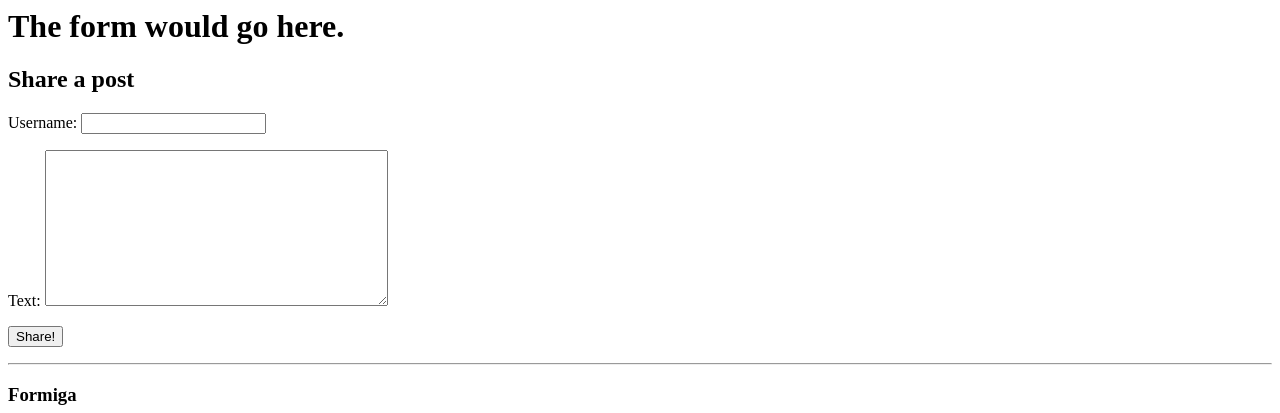
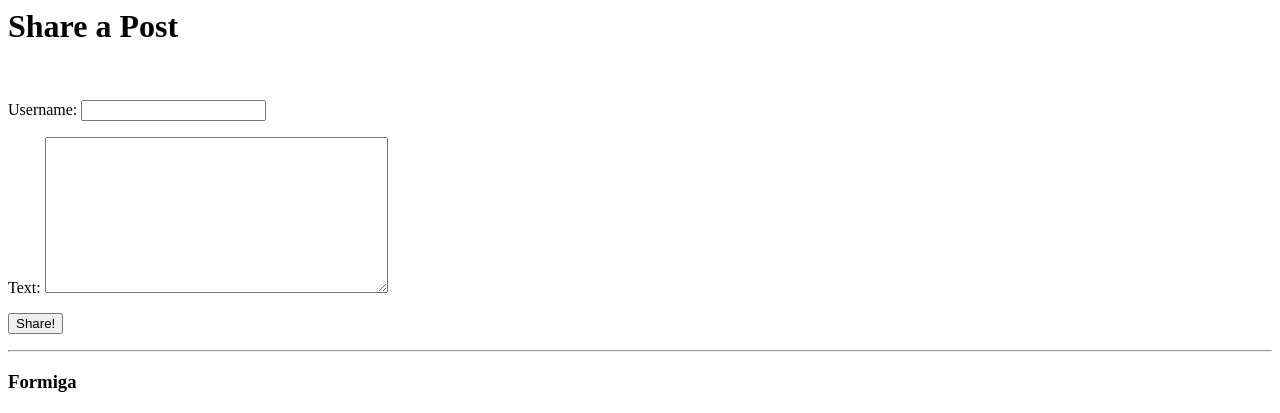
Before and after one commit to CajucomW/blogForm, a Django app: page / in a window 1280 px wide. Shown: the top 413 px of the page. Run offline with Django 3.2, Linux system fonts and the light colour scheme; data comes from the database, SQL or seed files in the repository.

Commit message:
minor edits to html. update README

```diff
--- a/blogForm/blog/templates/homepage_form.html
+++ b/blogForm/blog/templates/homepage_form.html
@@ -1,6 +1,5 @@
-<h1>The form would go here.</h1>
-
-<h2>Share a post</h2>
+<h1>Share a Post</h1>
+<br>
 <form class="" method="POST">
     <div>
         {% csrf_token %}
```
Also changed, not shown: README.md.
